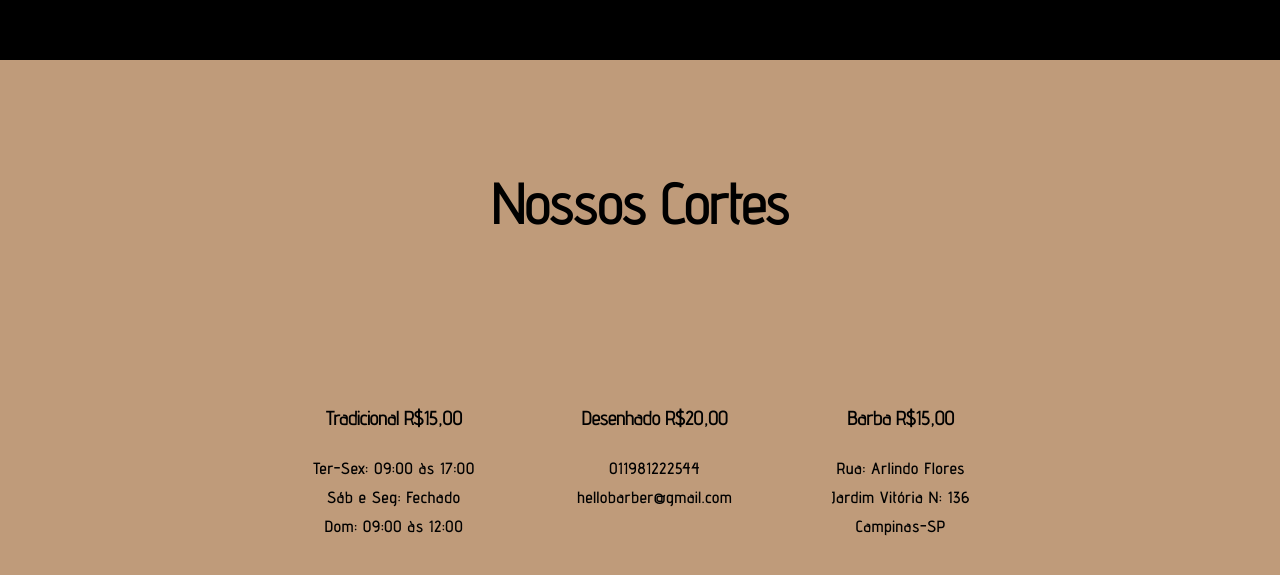
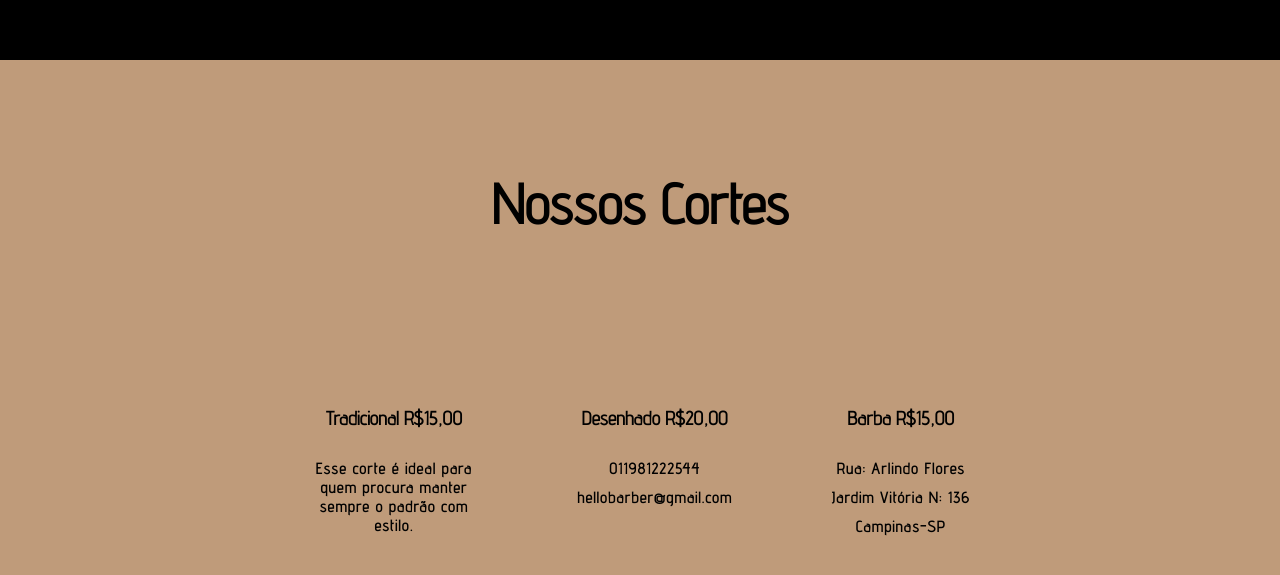
Before and after one commit to JonneBR/hello-barber, a React (Create React App) app: page / in a window 1280 px wide. Shown: the part 2503-3078 px from the top of the page. Built offline with nearby package versions, Linux system fonts and the light colour scheme.

Commit message:
description html and css style

```diff
--- a/src/components/Services.js
+++ b/src/components/Services.js
@@ -10,9 +10,10 @@ function Services() {
           <div className="items container">
             <div className="subject-container">
               <h1 className="subject heading">Tradicional R$15,00</h1>
-              <h1 className="description heading">Ter-Sex: 09:00 às 17:00</h1>
-              <h1 className="description heading">Sáb e Seg: Fechado</h1>
-              <h1 className="description heading">Dom: 09:00 às 12:00</h1>
+              <h1 className="description heading">
+                Esse corte é ideal para <br /> quem procura manter <br /> sempre
+                o padrão com <br /> estilo.
+              </h1>
             </div>
             <div className="subject-container">
               <h1 className="subject heading">Desenhado R$20,00</h1>
```
